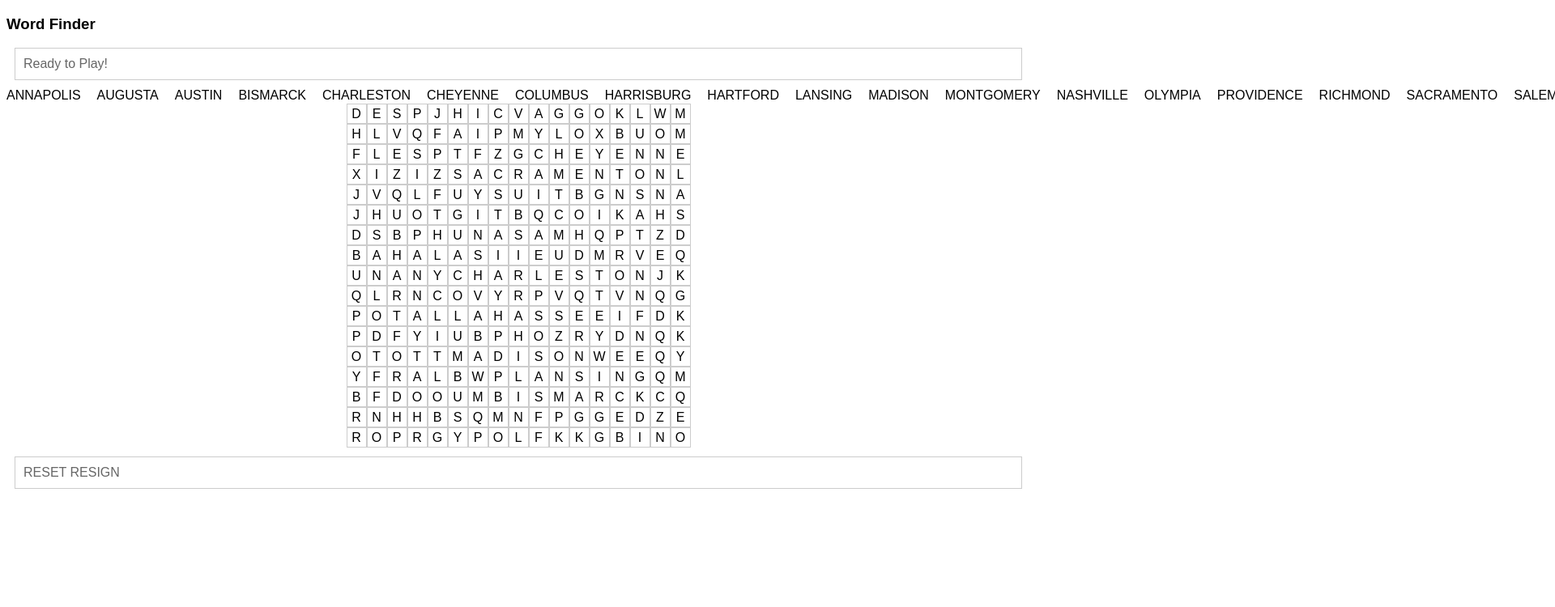
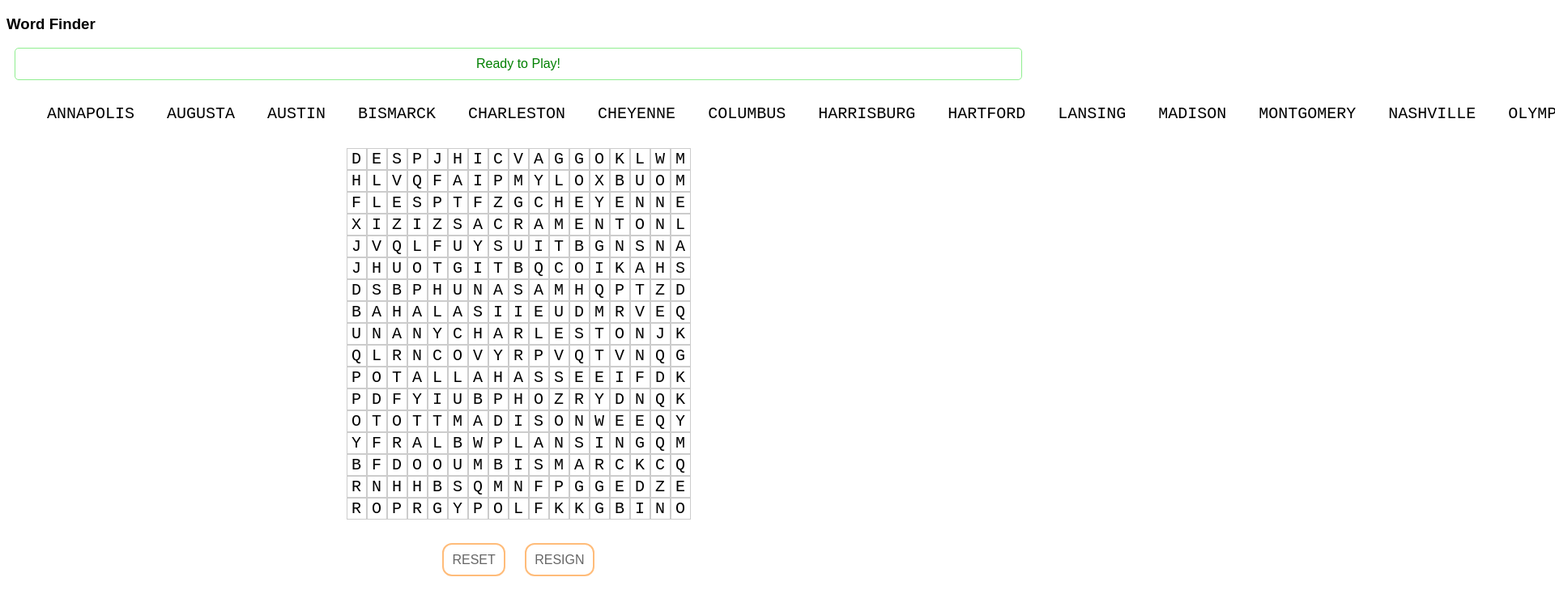
Before and after one commit to dmgig/find-a-word, a plain HTML site: page index.html in a window 1280 px wide. Shown: the top 750 px of the page at 81% size, 1920 px wide, since content can reach past the window. Drawn offline with nearby package versions, Linux system fonts and the light colour scheme.

Commit message:
new styles

```diff
--- a/style.css
+++ b/style.css
@@ -2,15 +2,27 @@ body{
   font-family:Arial;
 }
 
-#wordlist{
-  width:800px;
+a.btn{
+  border:2px solid #FFBC7A;
+  border-radius: 12px;
+  padding:10px;
+  margin:10px;
+  text-align:center;
+  cursor:pointer;
+}
+
+a.btn:hover{
+  background-color:#FFE1C3;
+  color:black;
 }
 
 #results{
   margin:10px;
   padding:10px;
-  border:1px solid #CCC;
-  color:#666;
+  border:1px solid lightGreen;
+  border-radius: 5px;
+  color:green;
+  text-align:center;
 }
 
 #results.completed{
@@ -21,9 +33,25 @@ body{
 #results.resigned{
   background-color: orange;
   border:2px solid red;
+  color:darkRed;
 }
 
+#wordlist{
+  margin:30px;
+  text-align:center;
+}
+
+#wordlist .word{
+  padding:20px;
+  font-family:monospace;
+  font-size:20px;
+}
+
+/** Gameboard */
+
 #gameboard{
+  font-family:monospace;
+  font-size:20px;
   margin: 0 auto;
 }
 
@@ -34,17 +62,6 @@ body{
   width:21px;
   outline:1px solid #CCC;
   cursor: pointer;
-}
-
-#controls{
-  margin:10px;
-  padding:10px;
-  border:1px solid #CCC;
-  color:#666;
-}
-
-.word{
-  padding-right:20px;
 }
 
 .selectA{
@@ -70,3 +87,12 @@ body{
 .selectA.foundMe{
   background-color:yellow;
 }
+
+/** Controls */
+
+#controls{
+  margin:30px;
+  padding:10px;
+  color:#666;
+  text-align:center;
+}
```
